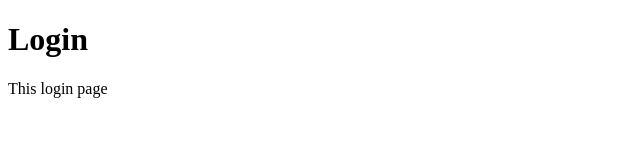
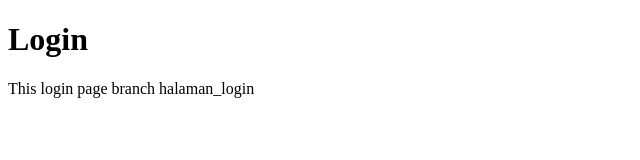
Before and after one commit to muhammad-ardiyansah/belajar-git, a plain HTML site: page login.html in a window 1280 px wide. Shown: the whole page, without its empty margins (0-640 px from the left). Drawn offline with Linux system fonts and the light colour scheme.

Commit message:
ubah isi login.html pada branch halaman_login

```diff
--- a/login.html
+++ b/login.html
@@ -6,6 +6,6 @@
 <body>
 
 <h1>Login</h1>
-<p>This login page</p>
+<p>This login page branch halaman_login</p>
 </body>
 </html>
```
